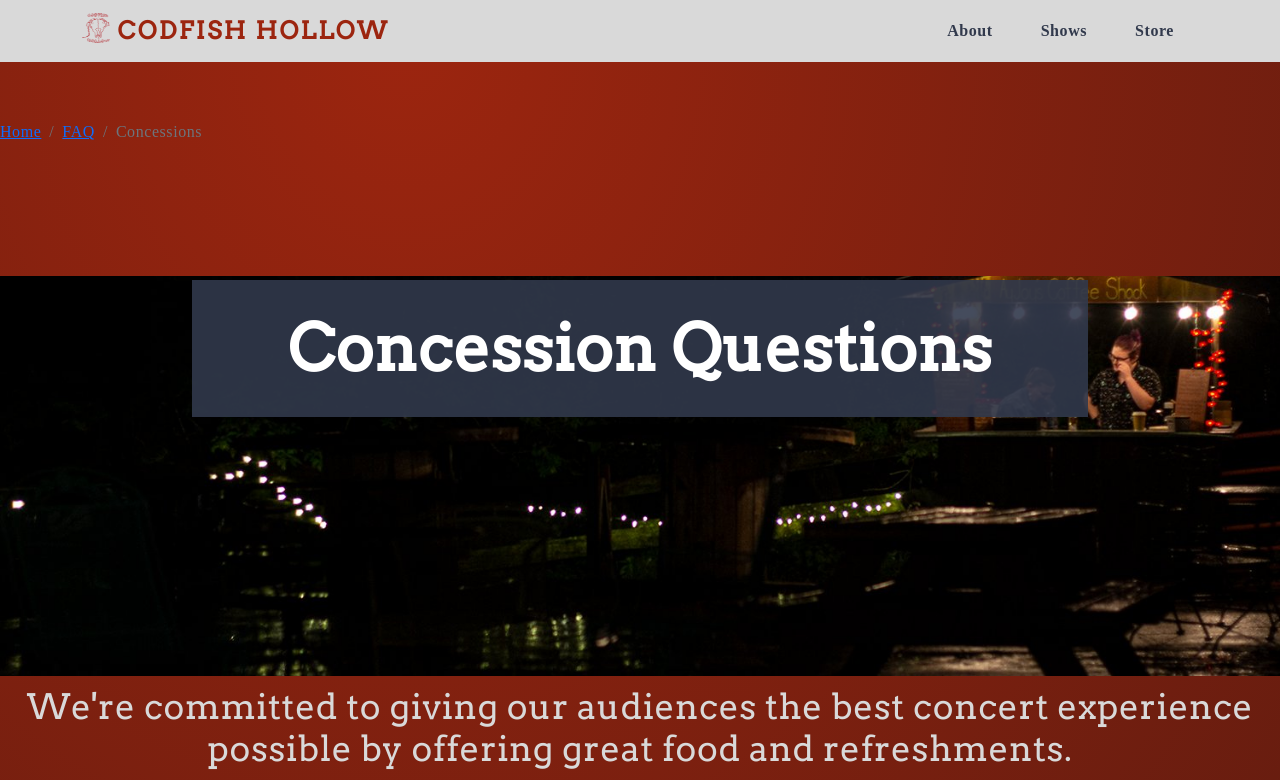
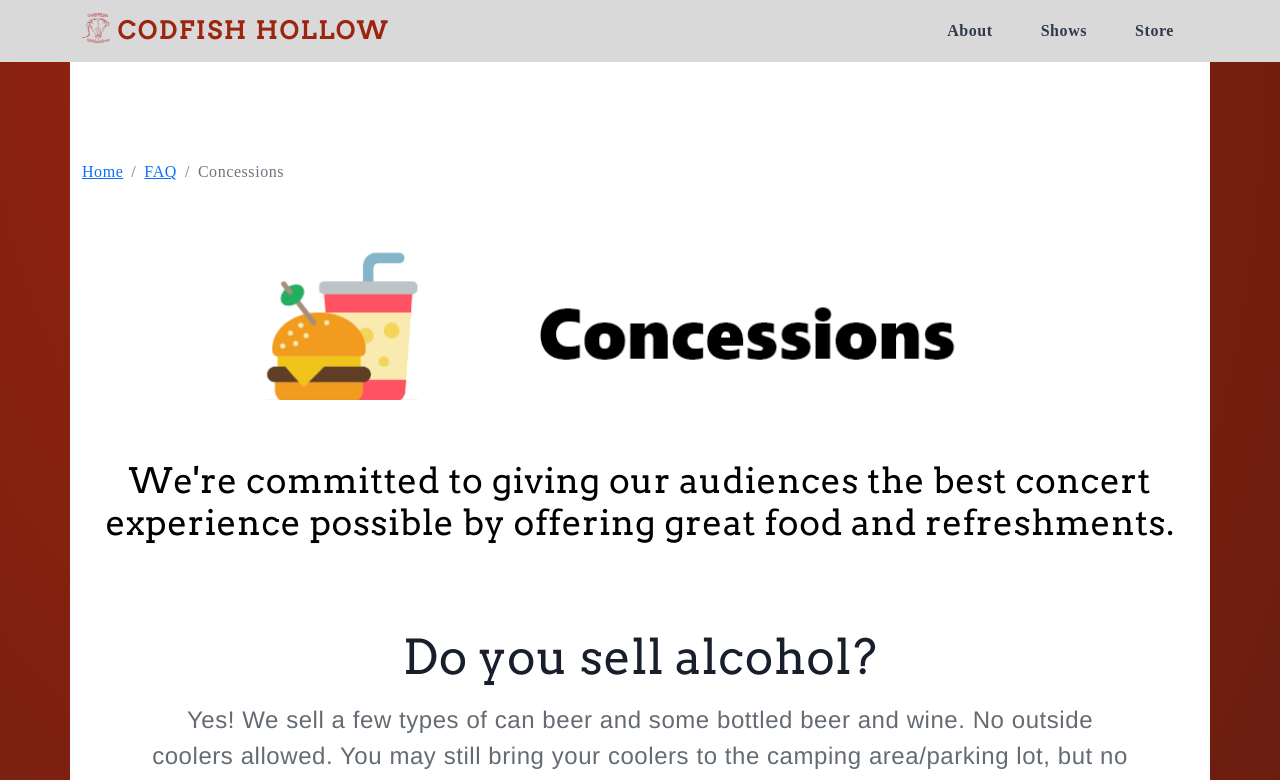
Before and after one commit to hcsneden/codfish-hollow, a React (Create React App) app: page /#/concessionsfaq in a window 1280 px wide. Shown: the top 780 px of the page. Built offline with nearby package versions, Linux system fonts and the light colour scheme; a web font is replaced by a local one.

Commit message:
Added white background to FAQ, changed image

```diff
--- a/src/App.css
+++ b/src/App.css
@@ -333,12 +333,26 @@ body {
 
 }
 
+.white-body {
+  background-color: #fff;
+  padding-top: 100px;
+}
+
+.breadcrumb-food {
+  color:#181e2c;
+  text-align: left;
+}
 .concession-hero-image {
-  padding-top: 100px;
-  width: 100% !important;
-  height: 500px !important;
+  padding-top: 50px;
+  padding-bottom: 50px;
+  width: 75% !important;
+  height: 250px !important;
   object-fit: cover;
-  position: relative;
+  /* position: relative; */
+}
+
+.refreshments {
+  color: black;
 }
 
 .concessions-banner {
@@ -352,7 +366,10 @@ body {
 }
 
 .concession-container {
-  background-color: #fff;
+  padding-top: 50px;
+  padding-bottom: 50px;
+  padding-left: 25px;
+  padding-right: 25px;
   border-radius: 30px;
   margin: 20px;
 }
--- a/src/components/About.jsx
+++ b/src/components/About.jsx
@@ -3,12 +3,26 @@ import { Col, Container, Row } from "react-bootstrap";
 import Button from 'react-bootstrap/Button';
 import { useNavigate } from "react-router-dom";
 
+const About = () => {
+  const navigate = useNavigate();
 
-const About = () => {
-  const navigate=useNavigate()
   function onHistoryClick() {
     navigate("/history");
   }
+
+  function onInfoClick() {
+    navigate("/faq");
+  }
+
+  function onFoodClick() {
+    navigate("/concessionsfaq");
+  }
+  const goToTop = () => {
+    window.scrollTo({
+        top: 0,
+        behavior: 'smooth',
+    });
+};
 
   return (
     <Container className='about-container'>
@@ -32,7 +46,7 @@ const About = () => {
         <Col className='about-col' md={6}>
           <h2>What To Expect When You Visit Us</h2>
           <p>Welcome to Codfish Hollow! Park in our cow pasture, then its just a short walk or haybail ride to the barn and the fun! </p>
-          <Button variant="primary">More Information</Button>
+          <Button onClick={onInfoClick} variant="primary">More Information</Button>
         </Col>
         <Col md={6}>
           <img className='about-image' src={require("../images/image of above the barn.jpg")}
@@ -60,7 +74,7 @@ const About = () => {
           <p className="food-text">Enjoy local brews, alcoholic and non for purchase - cash only and ATM at barn!
             We also have a food truck on site... sometimes two!
           </p>
-          <Button variant="primary">More Information</Button>
+          <Button onClick={onFoodClick} variant="primary">More Information</Button>
         </Col>
         <Col md={6}>
           <img className='about-image' src={require("../images/outdoor vendor.jpg")}
@@ -79,6 +93,7 @@ const About = () => {
           <p className="community-text">Come for the music,
             stay for the community in Maquoketa, Iowa!
           </p>
+          <Button onClick={goToTop}variant="primary">Back to Top</Button>
         </Col>
       </Row>
     </Container>
--- a/src/components/Concessionsfaq.jsx
+++ b/src/components/Concessionsfaq.jsx
@@ -12,22 +12,19 @@ const Concessionsfaq = () => {
         navigate("/");
     }
     return (
-        <>
-            <Breadcrumb className='breadcrumb'>
+        <Container className='white-body'>
+            <Breadcrumb className='breadcrumb-food'>
                 <Breadcrumb.Item onClick={onHomeClick}>Home</Breadcrumb.Item>
                 <Breadcrumb.Item onClick={onFaqClick}>FAQ</Breadcrumb.Item>
                 <Breadcrumb.Item active>Concessions</Breadcrumb.Item>
             </Breadcrumb>
 
 
-            <img className="concession-hero-image" src={require("../images/coffee shack.jpg")}
-                alt="Picture of coffee shack"
+            <img className="concession-hero-image" src={require("../images/concessions.PNG")}
+                alt="Picture of burger with the word concessions"
             />
-            <div className="concessions-banner">
-                <h1>Concession Questions</h1>
-            </div>
 
-            <h3>We're committed to giving our audiences the best concert experience possible
+            <h3 className='refreshments'>We're committed to giving our audiences the best concert experience possible
                 by offering great food and refreshments.</h3>
 
             <div className='concession-container'>
@@ -52,7 +49,7 @@ const Concessionsfaq = () => {
                     barn but sometimes the internet is spotty so it is best to bring cash.</p>
             </div>
 
-        </>
+        </Container>
     )
 }
 
--- a/src/components/History.jsx
+++ b/src/components/History.jsx
@@ -12,8 +12,9 @@ const History = () => {
     function onHomeClick() {
         navigate("/");
     }
+
     return (
-        <Container>
+        <Container className='about-container'>
             <Breadcrumb className='breadcrumb'>
                 <Breadcrumb.Item onClick={onHomeClick}>Home</Breadcrumb.Item>
                 <Breadcrumb.Item onClick={onAboutClick}>About</Breadcrumb.Item>
```
